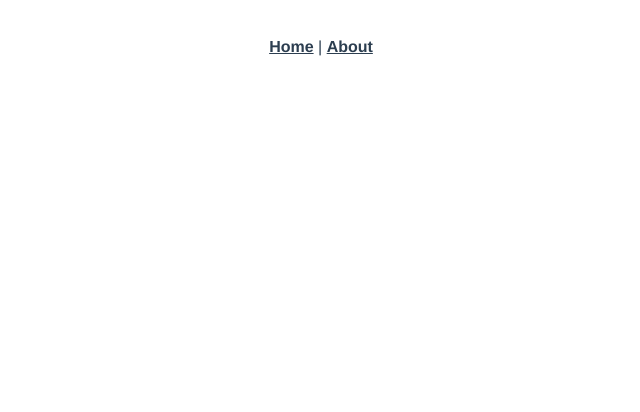
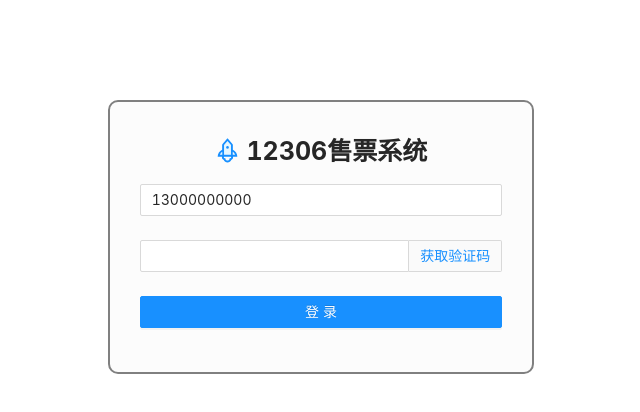
Before and after one commit to EmilyQian2001/ticket-system, a Vue app in the folder web/: page /login in a window 1280 px wide. Before the commit this address had no page. Shown: the top 412 px of the page, without its empty margins (319-959 px from the left). Built offline with nearby package versions, Linux system fonts and the light colour scheme.

Commit message:
add basic sign up and sign in component (login)

```diff
--- a/web/src/App.vue
+++ b/web/src/App.vue
@@ -1,30 +1,3 @@
 <template>
-  <nav>
-    <router-link to="/">Home</router-link> |
-    <router-link to="/about">About</router-link>
-  </nav>
   <router-view/>
 </template>
-
-<style>
-#app {
-  font-family: Avenir, Helvetica, Arial, sans-serif;
-  -webkit-font-smoothing: antialiased;
-  -moz-osx-font-smoothing: grayscale;
-  text-align: center;
-  color: #2c3e50;
-}
-
-nav {
-  padding: 30px;
-}
-
-nav a {
-  font-weight: bold;
-  color: #2c3e50;
-}
-
-nav a.router-link-exact-active {
-  color: #42b983;
-}
-</style>
--- a/web/src/main.js
+++ b/web/src/main.js
@@ -3,6 +3,7 @@ import App from './App.vue'
 import router from './router'
 import store from './store'
 import Antd from 'ant-design-vue';
+import 'ant-design-vue/dist/antd.css';
 import * as Icons from '@ant-design/icons-vue';
 
 const app = createApp(App);
--- a/web/src/router/index.js
+++ b/web/src/router/index.js
@@ -14,6 +14,10 @@ const routes = [
     // this generates a separate chunk (about.[hash].js) for this route
     // which is lazy-loaded when the route is visited.
     component: () => import(/* webpackChunkName: "about" */ '../views/AboutView.vue')
+  },
+  {
+    path: '/login',
+    component: () => import('../views/login.vue')
   }
 ]
 
--- /dev/null
+++ b/web/src/views/login.vue
@@ -0,0 +1,84 @@
+<template>
+  <a-row class="login">
+    <a-col :span="8" :offset="8" class="login-main">
+      <h1 style="text-align: center">
+        <rocket-two-tone/>&nbsp;12306售票系统
+      </h1>
+      <a-form
+          :model="loginForm"
+          name="basic"
+          autocomplete="off"
+          @finish="onFinish"
+          @finishFailed="onFinishFailed"
+      >
+        <a-form-item
+            label=""
+            name="mobile"
+            :rules="[{ required: true, message: '请输入手机号!' }]"
+        >
+          <a-input v-model:value="loginForm.mobile" placeholder="手机号"/>
+        </a-form-item>
+
+        <a-form-item
+            label=""
+            name="code"
+            :rules="[{ required: true, message: '请输入验证码!' }]"
+        >
+          <a-input v-model:value="loginForm.code">
+            <template #addonAfter>
+              <a @click="sendCode">获取验证码</a>
+            </template>
+          </a-input>
+          <!--<a-input v-model:value="loginForm.code" placeholder="验证码"/>-->
+        </a-form-item>
+
+        <a-form-item>
+          <a-button type="primary" block html-type="submit">登录</a-button>
+        </a-form-item>
+
+      </a-form>
+    </a-col>
+  </a-row>
+</template>
+
+<script>
+import {defineComponent, reactive} from 'vue';
+
+export default defineComponent({
+  name: "login-view",
+  setup() {
+    // 初始化
+    const loginForm = reactive({
+      mobile: '13000000000',
+      code: '',
+    });
+    const onFinish = values => {
+      console.log('Success:', values);
+    };
+    const onFinishFailed = errorInfo => {
+      console.log('Failed:', errorInfo);
+    };
+    //给html用的要记得return出去
+    return {
+      loginForm,
+      onFinish,
+      onFinishFailed,
+    };
+  },
+});
+</script>
+
+<style>
+.login-main h1 {
+  font-size: 25px;
+  font-weight: bold;
+}
+
+.login-main {
+  margin-top: 100px;
+  padding: 30px 30px 20px;
+  border: 2px solid grey;
+  border-radius: 10px;
+  background-color: #fcfcfc;
+}
+</style>
```
